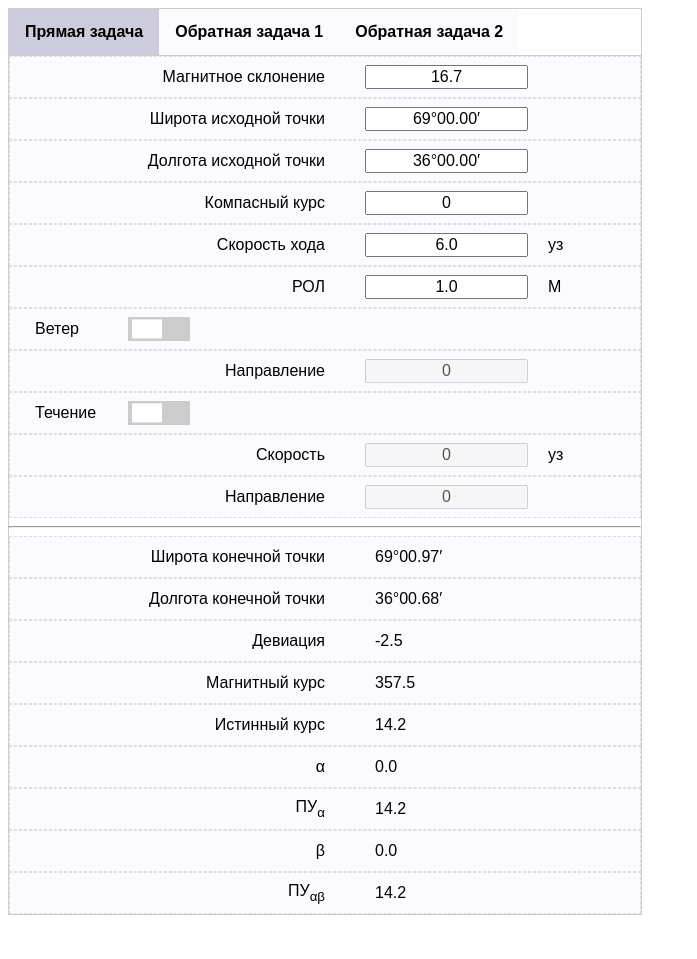
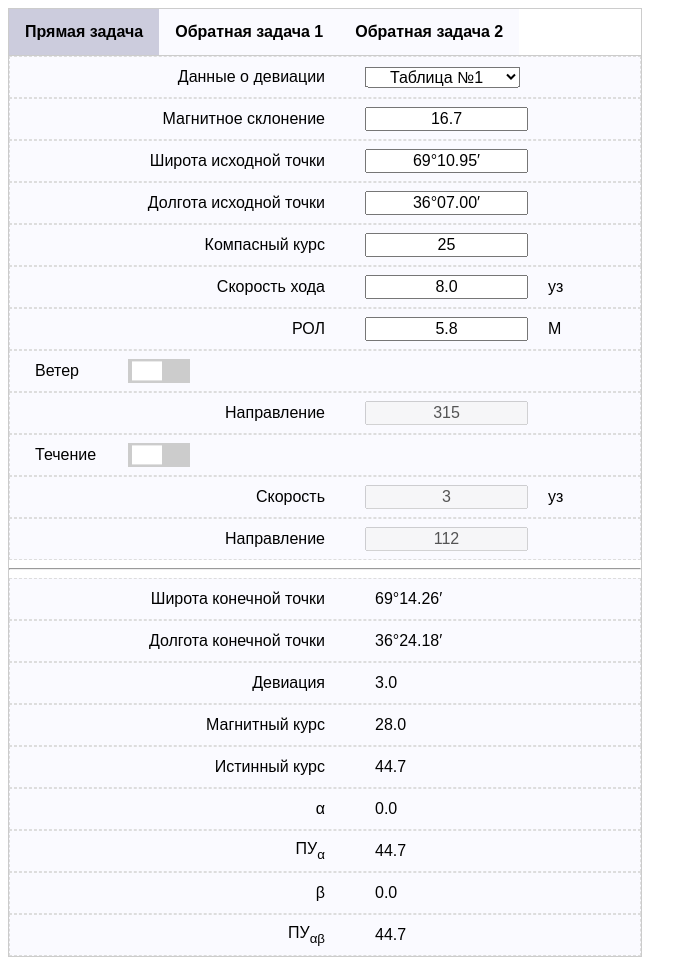
Before and after one commit to lkmike/NavCalc, a plain HTML site: page index.html in a window 1280 px wide. Shown: the whole page, without its empty margins (0-697 px from the left). Before the commit the page ends 923 px from the top, so only its background shows below. Drawn offline with nearby package versions, Linux system fonts and the light colour scheme.

Commit message:
Update index.html

```diff
--- a/index.html
+++ b/index.html
@@ -207,22 +207,38 @@
 		<!-- Tab content -->
 		<div id="DirectProblem" class="tabcontent">
 			<div class="block">
-				<span class="quantity">Магнитное склонение</span><input id="dir_declination" class="input_field" onchange="dir_UpdateAnswers()" type="number" min="-180" max="180" step=".01" value="16.7"></input>
+				<span class="quantity">Данные о девиации</span>
+				<select size="1" id="dir_devtable" class="input_field" onchange="dir_UpdateAnswers()">
+					<option value="tab1">Таблица №1</option>
+					<option value="tab2">Таблица №2</option>
+					<option value="tabnone">Нет</option>
+				</select>
 			</div>
 			<div class="block">
-				<span class="quantity">Широта исходной точки</span><input id="dir_lat" class="input_field" onchange="dir_UpdateAnswers()" type="text" value="69°00.00′" /></input>
+				<span class="quantity">Магнитное склонение</span>
+				<input id="dir_declination" class="input_field" onchange="dir_UpdateAnswers()" type="number" min="-180" max="180" step=".1" value="16.7"></input>
 			</div>
 			<div class="block">
-				<span class="quantity">Долгота исходной точки</span><input id="dir_long" class="input_field" onchange="dir_UpdateAnswers()" type="text" value="36°00.00′" /></input>
+				<span class="quantity">Широта исходной точки</span>
+				<input id="dir_lat" class="input_field" onchange="dir_UpdateAnswers()" type="text" value="69°10.95′" /></input>
 			</div>
 			<div class="block">
-				<span class="quantity">Компасный курс</span><input id="dir_compass_course" class="input_field" onchange="dir_UpdateAnswers()" type="number" min="0" max="359.99" step=".01" value="0"></input>
+				<span class="quantity">Долгота исходной точки</span>
+				<input id="dir_long" class="input_field" onchange="dir_UpdateAnswers()" type="text" value="36°07.00′" /></input>
 			</div>
 			<div class="block">
-				<span class="quantity">Скорость хода</span><input id="dir_velocity" class="input_field" onchange="dir_UpdateAnswers()" type="number" min="0" max="100" step=".1" value="6.0"></input><span class="unit">уз</span>
+				<span class="quantity">Компасный курс</span>
+				<input id="dir_compass_course" class="input_field" onchange="dir_UpdateAnswers()" type="number" min="0" max="359.99" step=".01" value="25"></input>
 			</div>
 			<div class="block">
-				<span class="quantity">РОЛ</span><input id="dir_log_increment" class="input_field" onchange="dir_UpdateAnswers()" type="number" min="0" max="100" step=".01" value="1.0"></input><span class="unit">M</span>
+				<span class="quantity">Скорость хода</span>
+				<input id="dir_velocity" class="input_field" onchange="dir_UpdateAnswers()" type="number" min="0" max="100" step=".1" value="8.0"></input>
+				<span class="unit">уз</span>
+			</div>
+			<div class="block">
+				<span class="quantity">РОЛ</span>
+				<input id="dir_log_increment" class="input_field" onchange="dir_UpdateAnswers()" type="number" min="0" max="100" step=".01" value="5.8"></input>
+				<span class="unit">M</span>
 			</div>
 			<div class="block">
 				<span class="cb_label">Ветер</span>
@@ -232,7 +248,8 @@
 				</label>
 			</div>
 			<div class="block" id="dir_wind">
-				<span class="quantity"></input>Направление</span><input id="dir_wind_direction" class="input_field" onchange="dir_UpdateAnswers()" type="number" min="0" max="359.99" step=".01" value="0"></input>
+				<span class="quantity">Направление</span>
+				<input id="dir_wind_direction" class="input_field" onchange="dir_UpdateAnswers()" type="number" min="0" max="359.99" step=".01" value="315"></input>
 			</div>
 			<div class="block">
 				<span class="cb_label">Течение</span>
@@ -242,10 +259,13 @@
 				</label>
 			</div>
 			<div class="block" id="dir_stream_dir">
-				<span class="quantity">Скорость</span><input id="dir_stream_velocity" class="input_field" onchange="dir_UpdateAnswers()" type="number" min="0" max="100" step=".1" value="0"></input><span class="unit">уз</span>
+				<span class="quantity">Скорость</span>
+				<input id="dir_stream_velocity" class="input_field" onchange="dir_UpdateAnswers()" type="number" min="0" max="100" step=".1" value="3"></input>
+				<span class="unit">уз</span>
 			</div>
 			<div class="block" id="dir_stream_vel">
-				<span class="quantity">Направление</span><input id="dir_stream_direction" class="input_field" onchange="dir_UpdateAnswers()" type="number" min="0" max="359.99" step=".1" value="0">
+				<span class="quantity">Направление</span>
+				<input id="dir_stream_direction" class="input_field" onchange="dir_UpdateAnswers()" type="number" min="0" max="359.99" step=".1" value="112">
 			</div>
 			<hr>
 			<!-- ----------------------------------------------------------------------------------------- -->
@@ -280,22 +300,38 @@
 
 		<div id="InverseProblem1" class="tabcontent">
 			<div class="block">
-				<span class="quantity">Магнитное склонение</span><input id="inv1_declination" class="input_field" onchange="inv1_UpdateAnswers()" type="number" min="-180" max="180" step=".01" value="16.7"></input>
+				<span class="quantity">Данные о девиации</span>
+				<select size="1" id="inv1_devtable" class="input_field" onchange="inv1_UpdateAnswers()">
+					<option value="tab1">Таблица №1</option>
+					<option value="tab2">Таблица №2</option>
+					<option value="tabnone">Нет</option>
+				</select>
 			</div>
 			<div class="block">
-				<span class="quantity">Широта исходной точки</span><input id="inv1_lat" class="input_field" onchange="inv1_UpdateAnswers()" type="text" value="69°00.00′" /></input>
+				<span class="quantity">Магнитное склонение</span>
+				<input id="inv1_declination" class="input_field" onchange="inv1_UpdateAnswers()" type="number" min="-180" max="180" step=".01" value="16.7"></input>
 			</div>
 			<div class="block">
-				<span class="quantity">Долгота исходной точки</span><input id="inv1_long" class="input_field" onchange="inv1_UpdateAnswers()" type="text" value="36°00.00′" /></input>
+				<span class="quantity">Широта исходной точки</span>
+				<input id="inv1_lat" class="input_field" onchange="inv1_UpdateAnswers()" type="text" value="69°10.95′" /></input>
 			</div>
 			<div class="block">
-				<span class="a_quantity">ПУ<sub>&alpha;&beta;</sub></span><input id="inv1_PUab" class="input_field" onchange="inv1_UpdateAnswers()" type="number" min="0" max="359.99" step=".01" value="0"></input>
+				<span class="quantity">Долгота исходной точки</span>
+				<input id="inv1_long" class="input_field" onchange="inv1_UpdateAnswers()" type="text" value="36°07.00′" /></input>
 			</div>
 			<div class="block">
-				<span class="quantity">Скорость хода</span><input id="inv1_velocity" class="input_field" onchange="inv1_UpdateAnswers()" type="number" min="0" max="100" step=".1" value="6.0"></input><span class="unit">уз</span>
+				<span class="a_quantity">ПУ<sub>&alpha;&beta;</sub></span>
+				<input id="inv1_PUab" class="input_field" onchange="inv1_UpdateAnswers()" type="number" min="0" max="359.99" step=".01" value="64.7"></input>
 			</div>
 			<div class="block">
-				<span class="quantity">РОЛ</span><input id="inv1_log_increment" class="input_field" onchange="inv1_UpdateAnswers()" type="number" min="0" max="100" step=".01" value="1.0"></input><span class="unit">M</span>
+				<span class="quantity">Скорость хода</span>
+				<input id="inv1_velocity" class="input_field" onchange="inv1_UpdateAnswers()" type="number" min="0" max="100" step=".1" value="8.0"></input>
+				<span class="unit">уз</span>
+			</div>
+			<div class="block">
+				<span class="quantity">РОЛ</span>
+				<input id="inv1_log_increment" class="input_field" onchange="inv1_UpdateAnswers()" type="number" min="0" max="100" step=".01" value="5.8">
+				</input><span class="unit">M</span>
 			</div>
 			<div class="block">
 				<span class="cb_label">Ветер</span>
@@ -305,7 +341,8 @@
 				</label>
 			</div>
 			<div class="block" id="inv1_wind">
-				<span class="quantity"></input>Направление</span><input id="inv1_wind_direction" class="input_field" onchange="inv1_UpdateAnswers()" type="number" min="0" max="359.99" step=".01" value="0"></input>
+				<span class="quantity">Направление</span>
+				<input id="inv1_wind_direction" class="input_field" onchange="inv1_UpdateAnswers()" type="number" min="0" max="359.99" step=".01" value="315"></input>
 			</div>
 			<div class="block">
 				<span class="cb_label">Течение</span>
@@ -315,10 +352,13 @@
 				</label>
 			</div>
 			<div class="block" id="inv1_stream_dir">
-				<span class="quantity">Скорость</span><input id="inv1_stream_velocity" class="input_field" onchange="inv1_UpdateAnswers()" type="number" min="0" max="100" step=".1" value="0"></input><span class="unit">уз</span>
+				<span class="quantity">Скорость</span>
+				<input id="inv1_stream_velocity" class="input_field" onchange="inv1_UpdateAnswers()" type="number" min="0" max="100" step=".1" value="3"></input>
+				<span class="unit">уз</span>
 			</div>
 			<div class="block" id="inv1_stream_vel">
-				<span class="quantity">Направление</span><input id="inv1_stream_direction" class="input_field" onchange="inv1_UpdateAnswers()" type="number" min="0" max="359.99" step=".1" value="0">
+				<span class="quantity">Направление</span>
+				<input id="inv1_stream_direction" class="input_field" onchange="inv1_UpdateAnswers()" type="number" min="0" max="359.99" step=".1" value="112">
 			</div>
 			<hr>
 			<!-- ----------------------------------------------------------------------------------------- -->
@@ -353,22 +393,37 @@
 
 		<div id="InverseProblem2" class="tabcontent">
 			<div class="block">
-				<span class="quantity">Магнитное склонение</span><input id="inv2_declination" class="input_field" onchange="inv2_UpdateAnswers()" type="number" min="-180" max="180" step=".01" value="16.7"></input>
+				<span class="quantity">Данные о девиации</span>
+				<select size="1" id="inv2_devtable" class="input_field" onchange="inv2_UpdateAnswers()">
+					<option value="tab1">Таблица №1</option>
+					<option value="tab2">Таблица №2</option>
+					<option value="tabnone">Нет</option>
+				</select>
 			</div>
 			<div class="block">
-				<span class="quantity">Широта исходной точки</span><input id="inv2_lat" class="input_field" onchange="inv2_UpdateAnswers()" type="text" value="69°00.00′" /></input>
+				<span class="quantity">Магнитное склонение</span>
+				<input id="inv2_declination" class="input_field" onchange="inv2_UpdateAnswers()" type="number" min="-180" max="180" step=".01" value="16.7"></input>
 			</div>
 			<div class="block">
-				<span class="quantity">Долгота исходной точки</span><input id="inv2_long" class="input_field" onchange="inv2_UpdateAnswers()" type="text" value="36°00.00′" /></input>
+				<span class="quantity">Широта исходной точки</span>
+				<input id="inv2_lat" class="input_field" onchange="inv2_UpdateAnswers()" type="text" value="69°10.95′" /></input>
 			</div>
 			<div class="block">
-				<span class="quantity">Широта конечной точки</span><input id="inv2_new_lat" class="input_field" onchange="inv2_UpdateAnswers()" type="text" value="69°10.00′" /></input>
+				<span class="quantity">Долгота исходной точки</span>
+				<input id="inv2_long" class="input_field" onchange="inv2_UpdateAnswers()" type="text" value="36°07.00′" /></input>
 			</div>
 			<div class="block">
-				<span class="quantity">Долгота конечной точки</span><input id="inv2_new_long" class="input_field" onchange="inv2_UpdateAnswers()" type="text" value="36°00.00′" /></input>
+				<span class="quantity">Широта конечной точки</span>
+				<input id="inv2_new_lat" class="input_field" onchange="inv2_UpdateAnswers()" type="text" value="69°13.96′" /></input>
 			</div>
 			<div class="block">
-				<span class="quantity">Скорость хода</span><input id="inv2_velocity" class="input_field" onchange="inv2_UpdateAnswers()" type="number" min="0" max="100" step=".1" value="6.0"></input><span class="unit">уз</span>
+				<span class="quantity">Долгота конечной точки</span>
+				<input id="inv2_new_long" class="input_field" onchange="inv2_UpdateAnswers()" type="text" value="36°24.96′" /></input>
+			</div>
+			<div class="block">
+				<span class="quantity">Скорость хода</span>
+				<input id="inv2_velocity" class="input_field" onchange="inv2_UpdateAnswers()" type="number" min="0" max="100" step=".1" value="8.0"></input>
+				<span class="unit">уз</span>
 			</div>
 			<div class="block">
 				<span class="cb_label">Ветер</span>
@@ -378,7 +433,8 @@
 				</label>
 			</div>
 			<div class="block" id="inv2_wind">
-				<span class="quantity"></input>Направление</span><input id="inv2_wind_direction" class="input_field" onchange="inv2_UpdateAnswers()" type="number" min="0" max="359.99" step=".01" value="0"></input>
+				<span class="quantity">Направление</span>
+				<input id="inv2_wind_direction" class="input_field" onchange="inv2_UpdateAnswers()" type="number" min="0" max="359.99" step=".01" value="315"></input>
 			</div>
 			<div class="block">
 				<span class="cb_label">Течение</span>
@@ -388,10 +444,13 @@
 				</label>
 			</div>
 			<div class="block" id="inv2_stream_dir">
-				<span class="quantity">Скорость</span><input id="inv2_stream_velocity" class="input_field" onchange="inv2_UpdateAnswers()" type="number" min="0" max="100" step=".1" value="0"></input><span class="unit">уз</span>
+				<span class="quantity">Скорость</span>
+				<input id="inv2_stream_velocity" class="input_field" onchange="inv2_UpdateAnswers()" type="number" min="0" max="100" step=".1" value="3"></input>
+				<span class="unit">уз</span>
 			</div>
 			<div class="block" id="inv2_stream_vel">
-				<span class="quantity">Направление</span><input id="inv2_stream_direction" class="input_field" onchange="inv2_UpdateAnswers()" type="number" min="0" max="359.99" step=".1" value="0">
+				<span class="quantity">Направление</span>
+				<input id="inv2_stream_direction" class="input_field" onchange="inv2_UpdateAnswers()" type="number" min="0" max="359.99" step=".1" value="112">
 			</div>
 			<hr>
 			<!-- ----------------------------------------------------------------------------------------- -->
@@ -428,6 +487,24 @@
 		<script>
 			"use strict"
 
+			const devTables = [[
+				-2.50, -0.50, 1.6, 4.4, 7.6, 11.1, 14, 16.5, 18.7, 20.1, 20.8, 19.4,
+				16.7, 13.4, 9.8, 6.9, 4.6, 2.5, 1.1, 0.9, -1.20, -3.30, -6.50, -10.30, -13.20, -15.70,
+				-17.90, -19.20, -18.10, -16.20, -13.90, -10.60, -8.30, -6.20, -4.40, -2.90, -2.50,
+				-0.50
+			],
+			[
+				-2.5, -2.2, -2.1, -2.2, -2.4, -2.8, -3.4, -4.1, -4.7, -5.3, -5.6, -5.7, -5.4, -4.7,
+				-3.6, -2.3, -0.7, 0.9, 2.6, 4.0, 5.2, 6.0, 6.4, 6.3, 5.7, 4.8, 3.7, 2.4, 1.0, -0.2, -1.2,
+				-2.0, -2.6, -2.8, -2.8, -2.7
+			],
+			[
+				0.0, 0.0, 0.0, 0.0, 0.0, 0.0, 0.0, 0.0, 0.0, 0.0, 0.0, 0.0, 0.0, 0.0,
+				0.0, 0.0,0.0, 0.0, 0.0, 0.0, 0.0, 0.0, 0.0, 0.0, 0.0, 0.0, 0.0, 0.0, 0.0, 0.0, 0.0,
+				0.0, 0.0, 0.0, 0.0, 0.0
+			]];
+
+
 			function dir_UpdateAnswers() {
 				let declination = parseFloat($("#dir_declination")[0].value);
 				let latText = $("#dir_lat")[0].value;
@@ -446,7 +523,8 @@
 
 				let [newLat, newLong, deviation, magneticCourse, trueCourse, alpha, pua, beta, puab] =
 					directProblem(declination, latitude, longitude, compassCourse, velocity, logIncrement,
-						windDirection, streamVelocity, streamDirection, $("#dir_cb_wind")[0].checked, $("#dir_cb_stream")[0].checked);
+						windDirection, streamVelocity, streamDirection, $("#dir_cb_wind")[0].checked, $("#dir_cb_stream")[0].checked,
+						devTables[$("#dir_devtable")[0].selectedIndex]);
 
 				$("#dir_new_lat")[0].innerHTML = newLat.toDMText();
 				$("#dir_new_long")[0].innerHTML = newLong.toDMText();
@@ -494,7 +572,8 @@
 
 				let [newLat, newLong, compassCourse, deviation, magneticCourse, trueCourse, alpha, pua, beta] =
 					inverseProblem1(declination, latitude, longitude, PUab, velocity, logIncrement,
-						windDirection, streamVelocity, streamDirection, $("#inv1_cb_wind")[0].checked, $("#inv1_cb_stream")[0].checked);
+						windDirection, streamVelocity, streamDirection, $("#inv1_cb_wind")[0].checked, $("#inv1_cb_stream")[0].checked,
+						devTables[$("#inv1_devtable")[0].selectedIndex]);
 
 				$("#inv1_new_lat")[0].innerHTML = newLat.toDMText();
 				$("#inv1_new_long")[0].innerHTML = newLong.toDMText();
@@ -518,6 +597,12 @@
 				inv1_UpdateAnswers();
 			}
 
+			$(function() {
+				$.mask.definitions['m'] = '[0-5]';
+				$("#inv1_lat").mask("99°m9.99′");
+				$("#inv1_long").mask("99°m9.99′");
+			});
+
 			function inv2_UpdateAnswers() {
 				let declination = parseFloat($("#inv2_declination")[0].value);
 
@@ -536,7 +621,8 @@
 
 				let [compassCourse, deviation, magneticCourse, trueCourse, alpha, pua, beta, puab, logIncrement] =
 					inverseProblem2(declination, latitude, longitude, newLat, newLong, velocity,
-						windDirection, streamVelocity, streamDirection, $("#inv2_cb_wind")[0].checked, $("#inv2_cb_stream")[0].checked);
+						windDirection, streamVelocity, streamDirection, $("#inv2_cb_wind")[0].checked, $("#inv2_cb_stream")[0].checked,
+						devTables[$("#inv2_devtable")[0].selectedIndex]);
 
 				$("#inv2_compass_course")[0].innerHTML = compassCourse.toFixed(1).toString();
 				$("#inv2_deviation")[0].innerHTML = deviation.toFixed(1).toString();
@@ -577,14 +663,7 @@
 				return ((this % n) + n) % n;
 			};
 
-			const devTable = [
-				-2.50, -0.50, 1.6, 4.4, 7.6, 11.1, 14, 16.5, 18.7, 20.1, 20.8, 19.4,
-				16.7, 13.4, 9.8, 6.9, 4.6, 2.5, 1.1, 0.9, -1.20, -3.30, -6.50, -10.30, -13.20, -15.70,
-				-17.90, -19.20, -18.10, -16.20, -13.90, -10.60, -8.30, -6.20, -4.40, -2.90, -2.50,
-				-0.50
-			];
-
-			Number.prototype.magneticCourseAndDeviation = function () {
+			Number.prototype.magneticCourseAndDeviation = function (devTable) {
 				let cc = this.mod(360.0);
 				for (var i = 0; i < 37; i++) {
 				if ((cc >= i * 10) && (cc < (i + 1) * 10))
@@ -598,7 +677,7 @@
 				return [(cc + deviation).mod(360.0), deviation];
 			}
 
-			Number.prototype.compassCourseAndDeviation = function () {
+			Number.prototype.compassCourseAndDeviation = function (devTable) {
 				let mc = this.mod(360.0);
 				for (var i = 0; i < 37; i++) {
 				if ((mc >= i * 10 + devTable[i]) && (mc < (i + 1) * 10 + devTable[i + 1])) {
@@ -610,7 +689,7 @@
 				let mc1 = cc1 + devTable[i];
 				let mc2 = cc2 + devTable[i + 1];
 				let compassCourse = (cc1 + (cc2 - cc1) * (mc - mc1) / (mc2 - mc1)).mod(360.0);
-				let deviation = compassCourse.magneticCourseAndDeviation()[1];
+				let deviation = compassCourse.magneticCourseAndDeviation(devTable)[1];
 				return [compassCourse, deviation];
 			}
 
@@ -721,8 +800,8 @@
 			}
 
 			function directProblem(declination, lat, long, compassCourse, boatVelocity, logIncrement,
-					windDirection, streamVelocity, streamDirection, useWind, useStream) {
-				let [magneticCourse, deviation] = compassCourse.magneticCourseAndDeviation();
+					windDirection, streamVelocity, streamDirection, useWind, useStream, devTable) {
+				let [magneticCourse, deviation] = compassCourse.magneticCourseAndDeviation(devTable);
 				let trueCourse = magneticCourse + declination;
 				let alph = useWind ? alpha(trueCourse, windDirection) : 0;
 				let cts = trueCourse + alph;
@@ -740,7 +819,7 @@
 			}
 
 			function inverseProblem1(declination, lat, long, cog, boatVelocity, logIncrement,
-					windDirection, streamVelocity, streamDirection, useWind, useStream) {
+					windDirection, streamVelocity, streamDirection, useWind, useStream, devTable) {
 				let unitVecOverGround = [Math.cos(cog.toRadians()), Math.sin(cog.toRadians())];
 				let unitStream = [Math.cos(streamDirection.toRadians()), Math.sin(streamDirection.toRadians())];
 
@@ -766,17 +845,19 @@
 
 				let trueCourse = cts - alph;
 				let magneticCourse = trueCourse - declination;
-				let [compassCourse, deviation] = magneticCourse.compassCourseAndDeviation();
+				let [compassCourse, deviation] = magneticCourse.compassCourseAndDeviation(devTable);
 
 				return [newLat, newLong, compassCourse.mod(360.0), deviation, magneticCourse.mod(360.0), trueCourse.mod(360.0), alph, cts, beta];
 			}
 
 			function inverseProblem2(declination, lat, long, newLat, newLong, boatVelocity,
-					windDirection, streamVelocity, streamDirection, useWind, useStream) {
+					windDirection, streamVelocity, streamDirection, useWind, useStream, devTable) {
 				let wayOverGround = [newLat - lat, (newLong - long) * Math.cos(((lat + newLat) / 2).toRadians())].numberMul(60.0);
 				let unitVecOverGround = wayOverGround.numberMul(1 / wayOverGround.norm());
 				let cog = [1, 0].angle(unitVecOverGround).toDegrees();
 				let unitStream = [Math.cos(streamDirection.toRadians()), Math.sin(streamDirection.toRadians())];
+
+				console.log([lat, newLat, long, newLong]);
 
 				if (!useStream) {
 					streamVelocity = 0;
@@ -799,7 +880,7 @@
 
 				let trueCourse = cts - alph;
 				let magneticCourse = trueCourse - declination;
-				let [compassCourse, deviation] = magneticCourse.compassCourseAndDeviation();
+				let [compassCourse, deviation] = magneticCourse.compassCourseAndDeviation(devTable);
 
 				return [compassCourse, deviation, magneticCourse, trueCourse, alph, cts, beta, cog, logIncrement];
 			}
```
